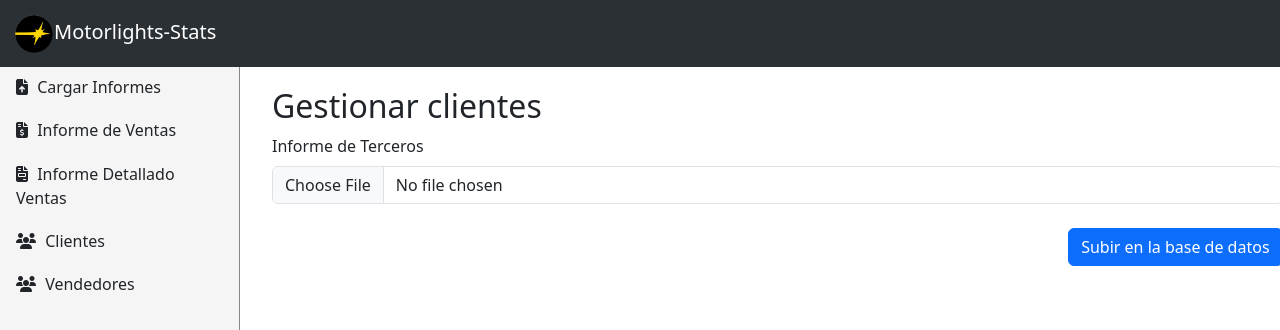
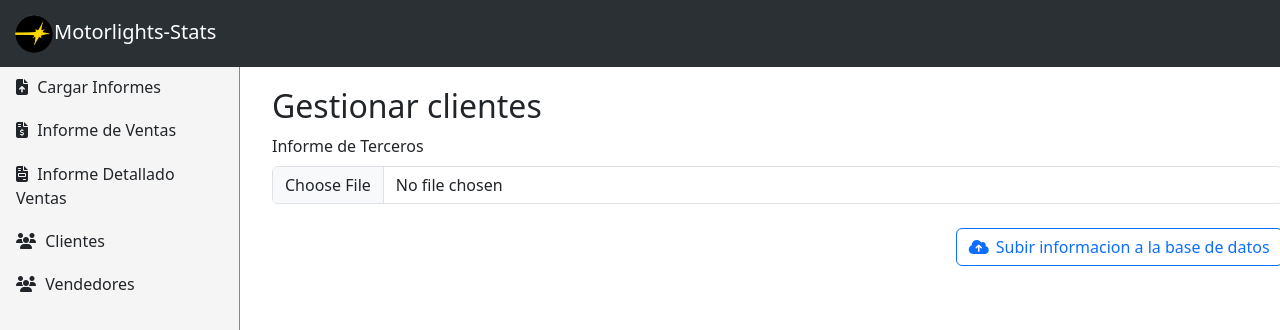
Before and after one commit to jtrocha4/motorlights-stats, a React (Vite) app: page /manage-customers in a window 1280 px wide. Shown: the top 330 px of the page. Built offline with nearby package versions, Linux system fonts and the light colour scheme; no server answers.

Commit message:
update(pages): ManageCustomers

```diff
--- a/src/pages/ManageCustomers.jsx
+++ b/src/pages/ManageCustomers.jsx
@@ -2,6 +2,7 @@ import React, { useContext, useState } from 'react'
 import InputThirdParties from '../components/inputs/InputThirdParties'
 import { ThirdPartiesContext } from '../context/thirdParties'
 import Swal from 'sweetalert2'
+import ButtonUploadDb from '../components/buttonsUpload/ButtonUploadDb'
 
 const ManageCustomers = ({ department, extractDate, capitalizeWords, removeExtraSpaces, extractIdNumber, postCustomerToApi }) => {
   const { customer, setCustomer } = useContext(ThirdPartiesContext)
@@ -67,7 +68,7 @@ const ManageCustomers = ({ department, extractDate, capitalizeWords, removeExtra
         <h2>Gestionar clientes</h2>
         <InputThirdParties label='Informe de Terceros' department={department} extractDate={extractDate} capitalizeWords={capitalizeWords} removeExtraSpaces={removeExtraSpaces} extractIdNumber={extractIdNumber} />
 
-        <section className='mt-4 d-grid gap-2 d-md-flex justify-content-md-end'>
+        {/* <section className='mt-4 d-grid gap-2 d-md-flex justify-content-md-end'>
           <button className='btn btn-primary' onClick={handleUploadDb} disabled={isLoading}>
             {
             (isLoading === false)
@@ -80,25 +81,12 @@ const ManageCustomers = ({ department, extractDate, capitalizeWords, removeExtra
                 )
           }
           </button>
+        </section> */}
+
+        <section className='mt-4 d-grid gap-2 d-md-flex justify-content-md-end'>
+          <ButtonUploadDb title='Subir informacion a la base de datos' data={customer} postFunction={postCustomerToApi} />
         </section>
 
-        {/* <button className='btn btn-primary' type='button' hidden={!isLoading} disabled>
-          <span className='spinner-border spinner-border-sm' aria-hidden='true' />
-          <span role='status'> Subiendo informacion...</span>
-        </button> */}
-
-        {/* <section className='mt-4'>
-          <div className='card mt-3'>
-            <div className='button-group-card'>
-              <button>Eliminar</button>
-              <button>Editar</button>
-            </div>
-            <div className='card-body'>
-              <h5 className='card-title'>Nombre cliente</h5>
-              <h6 className='card-subtitle mb-2 text-body-secondary'>ID cliente</h6>
-            </div>
-          </div>
-        </section> */}
       </div>
     </div>
   )
```
